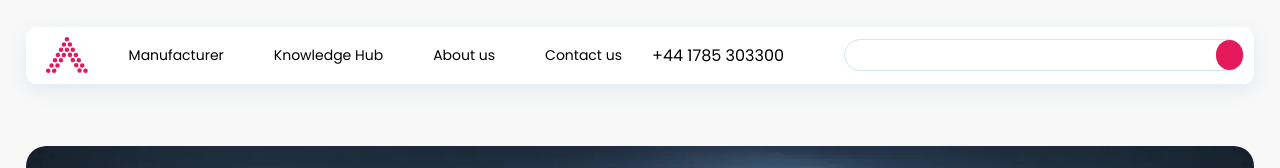
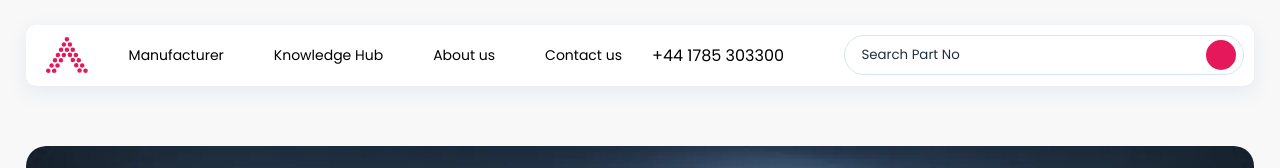
Before and after one commit to emmanuelojiji/eua-refresh, a React (Create React App) app: page / in a window 1280 px wide. Shown: the top 168 px of the page. Built offline with nearby package versions, Linux system fonts and the light colour scheme.

Commit message:
style: header search further css styling

```diff
--- a/src/components/Header.js
+++ b/src/components/Header.js
@@ -15,7 +15,7 @@ const Header = () => {
         <p>+44 1785 303300</p>
 
         <div className="header-search-container">
-          <input type="text" className="header-input" />
+          <input type="text" className="header-input" placeholder="Search Part No"/>
           <div className="search-button"></div>
         </div>
       </div>
--- a/src/components/Header.scss
+++ b/src/components/Header.scss
@@ -46,6 +46,9 @@ nav {
   margin-left: auto;
   display: flex;
   border: solid 1px #d6e5f5;
+  height: 40px;
+  align-items: center;
+  padding-right: 7px;
 
   input {
     width: 100%;
@@ -54,11 +57,17 @@ nav {
     border-top-right-radius: 0;
     border-bottom-right-radius: 0;
     border: 0;
+    padding-left: 16px;
+    color: #202e3f;
+
+    &::placeholder{
+      color: #202e3f;
+    }
   }
 
   .search-button {
     height: 30px;
-    width: 30px;
+    min-width: 30px;
     border-radius: 100%;
     background: #e4185a;
   }
```
